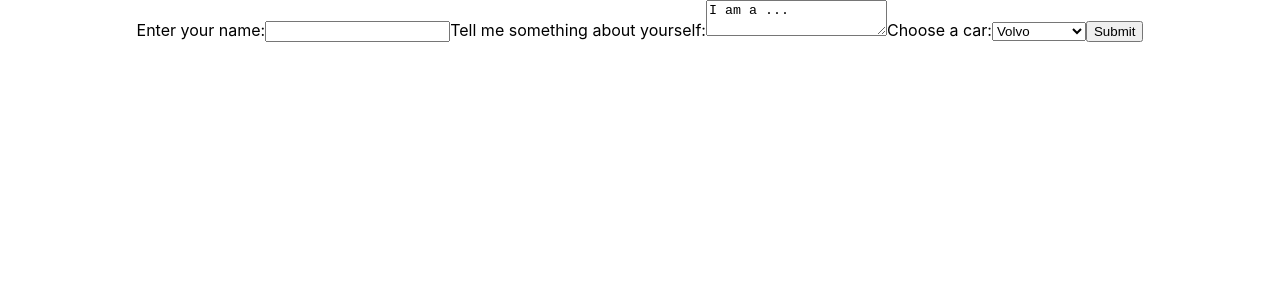
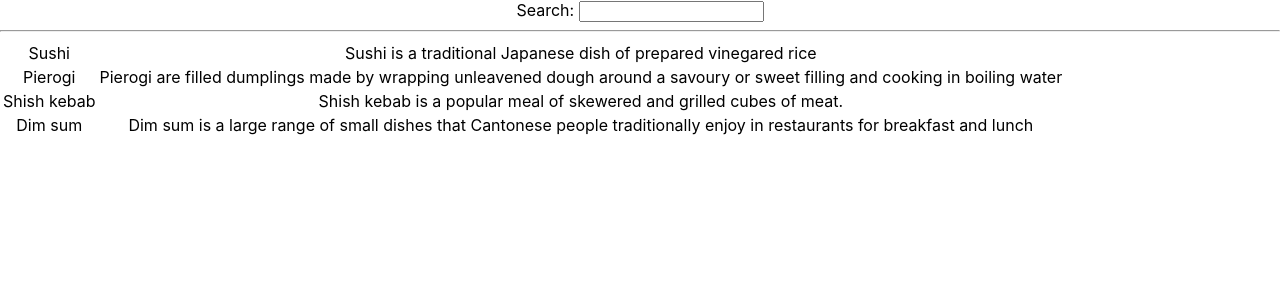
Before and after one commit to AshikaSth/react-hooks, a React (Create React App) app: page / in a window 1280 px wide. Shown: the top 300 px of the page. Built offline with nearby package versions, Linux system fonts and the light colour scheme.

Commit message:
Lifting State up

```diff
--- a/src/App.js
+++ b/src/App.js
@@ -16,11 +16,18 @@ import IntervalEffectCounter from './components/IntervalEffectCounter';
 import DataFetching from './components/DataFetching';
 import Form from './components/Form';
 import FormWithMultipleInputs from './components/FormWithMultipleInputs';
+import Accordion from './components/LiftingStateUp/Accordion';
+import SyncedInputs from './components/LiftingStateUp/SyncedInputs';
+import FilterLabelList from './components/LiftingStateUp/FilterLabelList';
 function App() {
   return (
     <div className="App">
+      <FilterLabelList/>
+      {/* <h1>My Accordion</h1>
+      <SyncedInputs/> */}
+      {/* <Accordion/> */}
       {/* <FormWithMultipleInputs/> */}
-      <Form/>
+      {/* <Form/> */}
 
       {/* <DataFetching/> */}
 
--- /dev/null
+++ b/src/components/LiftingStateUp/Accordion.js
@@ -0,0 +1,34 @@
+import React,{useState} from 'react'
+import AccordionItems from './AccordionItems';
+
+
+function Accordion() {
+  const [openIndex, setOpenIndex] =useState(null);
+  //openIndex tracks which item is currently open (0 = first, 1 = second, etc.)
+  // When you click on an item, it runs setOpenIndex(index) from the parent
+  //This way, the parent owns the open/close logic, not each child
+
+
+  return (
+    <div>
+
+      <AccordionItems
+        title="About"
+        isOpen ={openIndex === 0}
+        onClick = {() => setOpenIndex(0)}
+      >
+        This is the About section.
+      </AccordionItems>
+      <AccordionItems
+        title="Posts"
+        isOpen ={openIndex === 1}
+        onClick = {() => setOpenIndex(1)}
+      >
+        This is the Post section.
+        </AccordionItems>
+
+    </div>
+  )
+}
+
+export default Accordion
--- /dev/null
+++ b/src/components/LiftingStateUp/AccordionItems.js
@@ -0,0 +1,14 @@
+import React from 'react'
+
+function AccordionItems({title, children, isOpen, onClick}) {
+  return (
+    <div>
+      <h3 onClick = {onClick}>
+        {title}
+      </h3>
+      {isOpen && <p>{children}</p>}
+    </div>
+  )
+}
+
+export default AccordionItems
--- /dev/null
+++ b/src/components/LiftingStateUp/FilterLabelList.js
@@ -0,0 +1,48 @@
+import React, { useState } from 'react';
+import { foods, filterItems } from './data.js';
+
+export default function FilterLabelList() {
+  const [query, setQuery] = useState('');
+
+  const filteredItems = filterItems(foods, query); // 🔍 use query to filter
+
+  return (
+    <div>
+      <SearchBar query={query} setQuery={setQuery} />
+      <hr />
+      <List items={filteredItems} />
+    </div>
+  );
+}
+
+function SearchBar({ query, setQuery }) {
+  function handleChange(e) {
+    setQuery(e.target.value); // 🛠️ fix: use e.target.value (not e.targetValue)
+  }
+
+  return (
+    <div>
+      <label>
+        Search: {''}
+        <input value={query} onChange={handleChange} />
+      </label>
+    </div>
+  );
+}
+
+function List({ items }) {
+  return (
+    <div>
+      <table>
+        <tbody>
+          {items.map((food) => (
+            <tr key={food.id}>
+              <td>{food.name}</td>
+              <td>{food.description}</td>
+            </tr>
+          ))}
+        </tbody>
+      </table>
+    </div>
+  );
+}
--- /dev/null
+++ b/src/components/LiftingStateUp/SyncedInputs.js
@@ -0,0 +1,27 @@
+import React, { useState } from "react";
+
+export default function SyncedInputs() {
+    const [text, setText] = useState("");
+
+   function handleChange(e) {
+    setText(e.target.value);
+  }
+  return (
+    <div>
+      <Input label="First input" text={text} onChange={handleChange} />
+      <Input label="Second input" text={text} onChange={handleChange}/>
+    </div>
+  );
+}
+
+function Input({label, text, onChange}) {
+  return (
+    <div>
+      <label>
+        {label}
+        {''}
+        <input name="text" value={text} onChange={onChange} />
+      </label>
+    </div>
+  );
+}
--- /dev/null
+++ b/src/components/LiftingStateUp/data.js
@@ -0,0 +1,32 @@
+
+
+export function filterItems(items, query) {
+  query = query.toLowerCase();
+  return items.filter(item =>
+    item.name.split('').some(word=>
+      word.toLowerCase().startsWith(query)
+    )
+  )
+
+}
+
+export const foods =[{
+  id:0,
+  name:'Sushi',
+  description:'Sushi is a traditional Japanese dish of prepared vinegared rice'
+}
+, {
+  id: 2,
+  name: 'Pierogi',
+  description: 'Pierogi are filled dumplings made by wrapping unleavened dough around a savoury or sweet filling and cooking in boiling water'
+}, {
+  id: 3,
+  name: 'Shish kebab',
+  description: 'Shish kebab is a popular meal of skewered and grilled cubes of meat.'
+}, {
+  id: 4,
+  name: 'Dim sum',
+  description: 'Dim sum is a large range of small dishes that Cantonese people traditionally enjoy in restaurants for breakfast and lunch'
+}
+
+]
```
